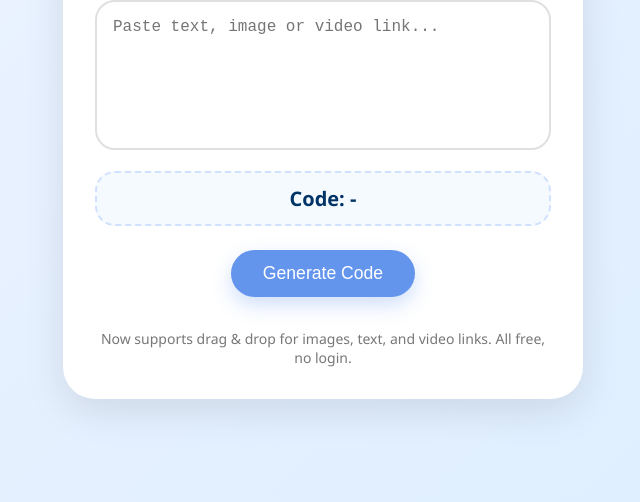
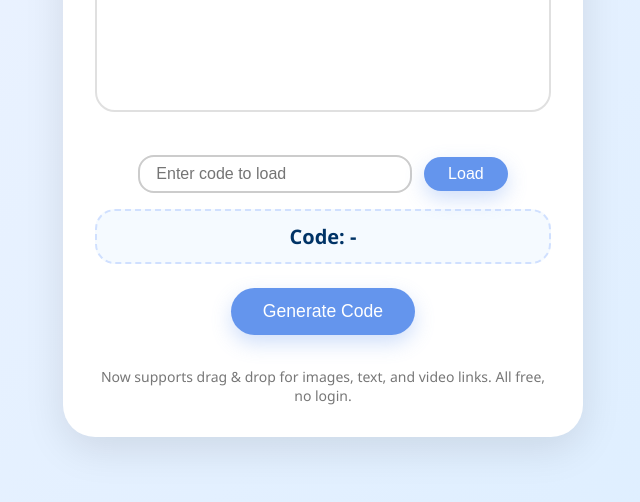
Before and after one commit to V3xes/quickpaste.github.io, a plain HTML site: page index.html in a window 1280 px wide. Shown: the part 246-748 px from the top of the page, without its empty margins (317-957 px from the left). Drawn offline with Linux system fonts and the light colour scheme.

Commit message:
Update index.html

```diff
--- a/index.html
+++ b/index.html
@@ -10,7 +10,6 @@
   <script src="https://pagead2.googlesyndication.com/pagead/js/adsbygoogle.js?client=ca-pub-XXXXXX" crossorigin="anonymous" async></script>
 
   <style>
-    /* Your styles here, same as before */
     * {
       box-sizing: border-box;
       margin: 0; padding: 0;
@@ -127,6 +126,26 @@
       background: rgba(100, 149, 237, 0.05);
       z-index: 10;
     }
+    #manualCodeInput {
+      padding: 0.5rem 1rem;
+      border-radius: 1rem;
+      border: 2px solid #ccc;
+      width: 60%;
+      font-size: 1rem;
+    }
+    #manualLoadBtn {
+      padding: 0.5rem 1.5rem;
+      border-radius: 2rem;
+      background: #6495ed;
+      color: #fff;
+      border: none;
+      font-size: 1rem;
+      cursor: pointer;
+      margin-left: 0.5rem;
+    }
+    #manualLoadBtn:hover {
+      background: #4b80e4;
+    }
     @keyframes fadeInSlide {
       from { opacity: 0; transform: translateY(20px); }
       to { opacity: 1; transform: translateY(0); }
@@ -146,6 +165,13 @@
     <div class="dropzone" id="dropZone">Drop image to paste</div>
     <h1><i class="fa-solid fa-paper-plane"></i> QuickPaste</h1>
     <textarea id="input" placeholder="Paste text, image or video link..."></textarea>
+
+    <!-- Manual code input to load paste -->
+    <div style="margin-top: 1rem;">
+      <input id="manualCodeInput" type="text" placeholder="Enter code to load" />
+      <button id="manualLoadBtn" onclick="loadCodeFromInput()">Load</button>
+    </div>
+
     <div class="code-display" id="code">Code: <span id="codeValue">-</span></div>
     <div class="media-preview" id="mediaPreview"></div>
     <div class="qr" id="qrSection" style="display: none;">
@@ -177,7 +203,6 @@
   <script src="https://cdnjs.cloudflare.com/ajax/libs/qrious/4.0.2/qrious.min.js"></script>
 
   <script>
-    // Your Firebase config
     const firebaseConfig = {
       apiKey: "AIzaSyDO6gyB_GMN8XOSjzIXfyTtbs4SjYgaAls",
       authDomain: "quickpaste-af1b8.firebaseapp.com",
@@ -188,12 +213,10 @@
       measurementId: "G-YNKFMGH0LE"
     };
 
-    // Initialize Firebase
     firebase.initializeApp(firebaseConfig);
     firebase.analytics();
     const db = firebase.firestore();
 
-    // Generate 6-digit code & save paste to Firestore
     async function generateCode() {
       const input = document.getElementById('input').value.trim();
       if (!input) {
@@ -201,7 +224,6 @@
         return;
       }
 
-      // Create a random 6-digit code
       const code = Math.floor(100000 + Math.random() * 900000).toString();
 
       try {
@@ -252,7 +274,6 @@
       }
     }
 
-    // Load paste by code from Firestore on page load
     async function loadPaste(code) {
       try {
         const doc = await db.collection('pastes').doc(code).get();
@@ -270,7 +291,15 @@
       }
     }
 
-    // Drag & drop for images
+    function loadCodeFromInput() {
+      const code = document.getElementById('manualCodeInput').value.trim();
+      if (!code) {
+        alert('Please enter a code.');
+        return;
+      }
+      loadPaste(code);
+    }
+
     const dropZone = document.getElementById('dropZone');
     const dropContainer = document.getElementById('dropContainer');
 
@@ -298,7 +327,6 @@
       }
     });
 
-    // On page load, check for ?code=XXXXXX in URL and load paste
     window.onload = () => {
       const params = new URLSearchParams(window.location.search);
       if (params.has('code')) {
```
